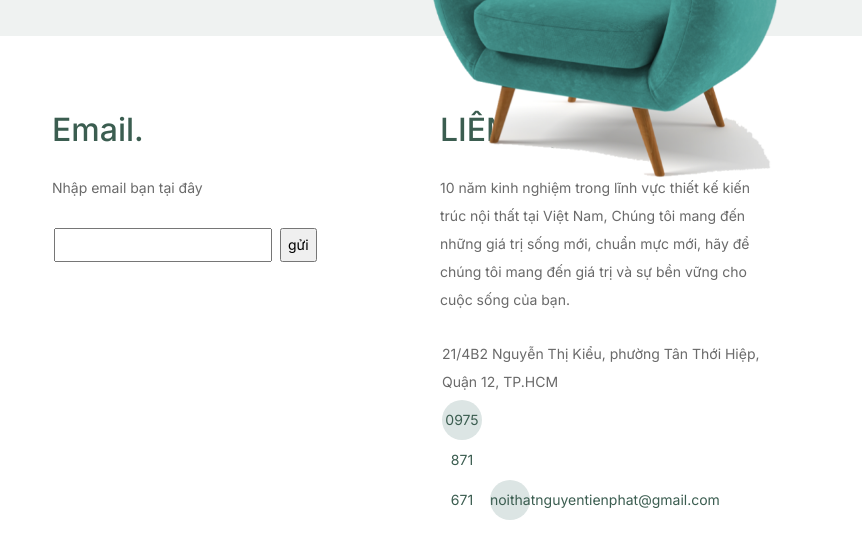
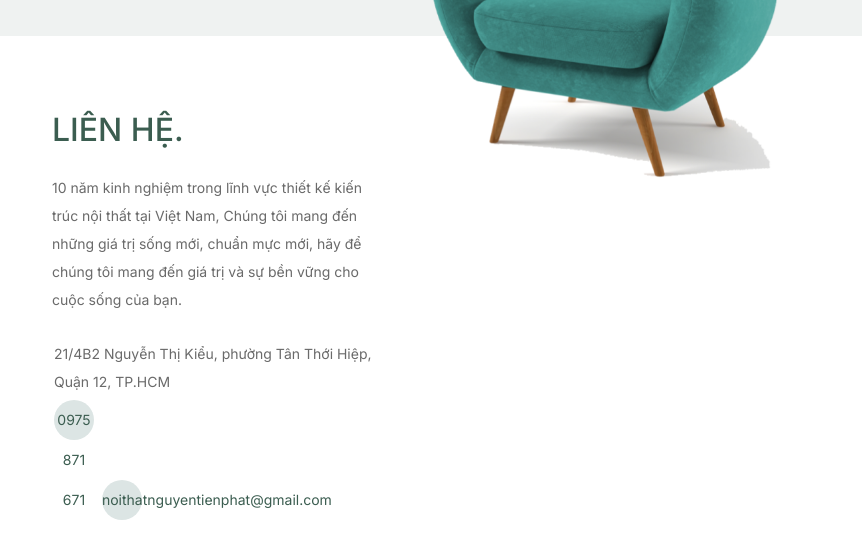
Before and after one commit to bunpro1910/nguyentienphat, a website: page index.html in a window 1280 px wide. Shown: the part 3064-3622 px from the top of the page, 418-1280 px from the left. Drawn offline with Linux system fonts and the light colour scheme.

Commit message:
Update index.html

```diff
--- a/index.html
+++ b/index.html
@@ -378,15 +378,7 @@
 						</ul>
 					</div>
 
-					<div class="col-lg-4">
-						<div class="mb-4 footer-logo-wrap"><a href="#" class="footer-logo">Email<span>.</span></a></div>
-						<p class="mb-4">Nhập email bạn tại đây</p>
 
-						<ul class="list-unstyled custom-social">
-							<li><input type="email"></li>
-							<li><input type="submit" value ="gửi"></li>
-						</ul>
-					</div>
 					<div class="col-lg-4">
 						<div class="mb-4 footer-logo-wrap"><a href="#" class="footer-logo">LIÊN HỆ<span>.</span></a></div>
 						<p class="mb-4">10 năm kinh nghiệm trong lĩnh vực thiết kế kiến trúc nội thất tại Việt Nam, Chúng tôi mang đến những giá trị sống mới, chuẩn mực mới, hãy để chúng tôi mang đến giá trị và sự bền vững cho cuộc sống của bạn.</p>
```
